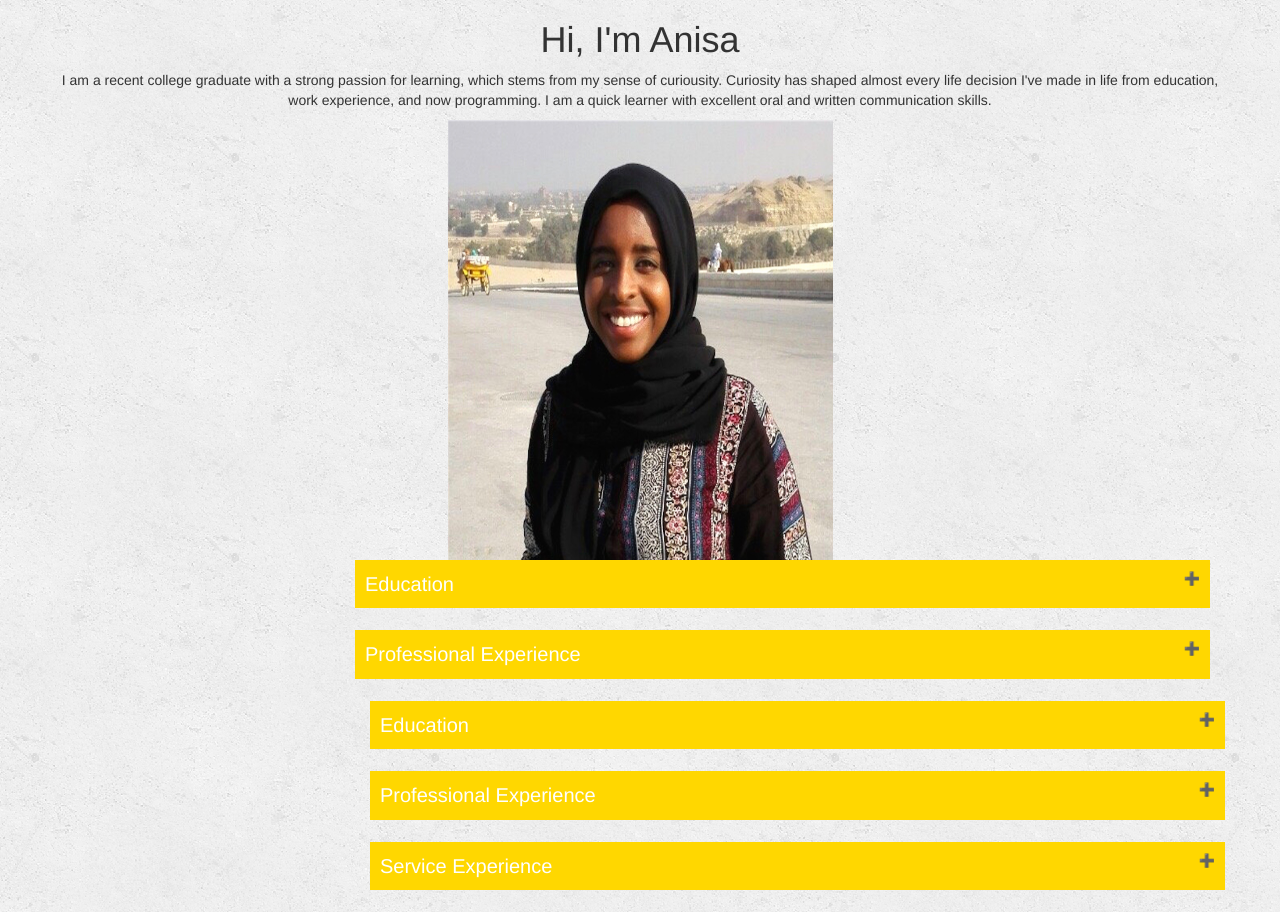
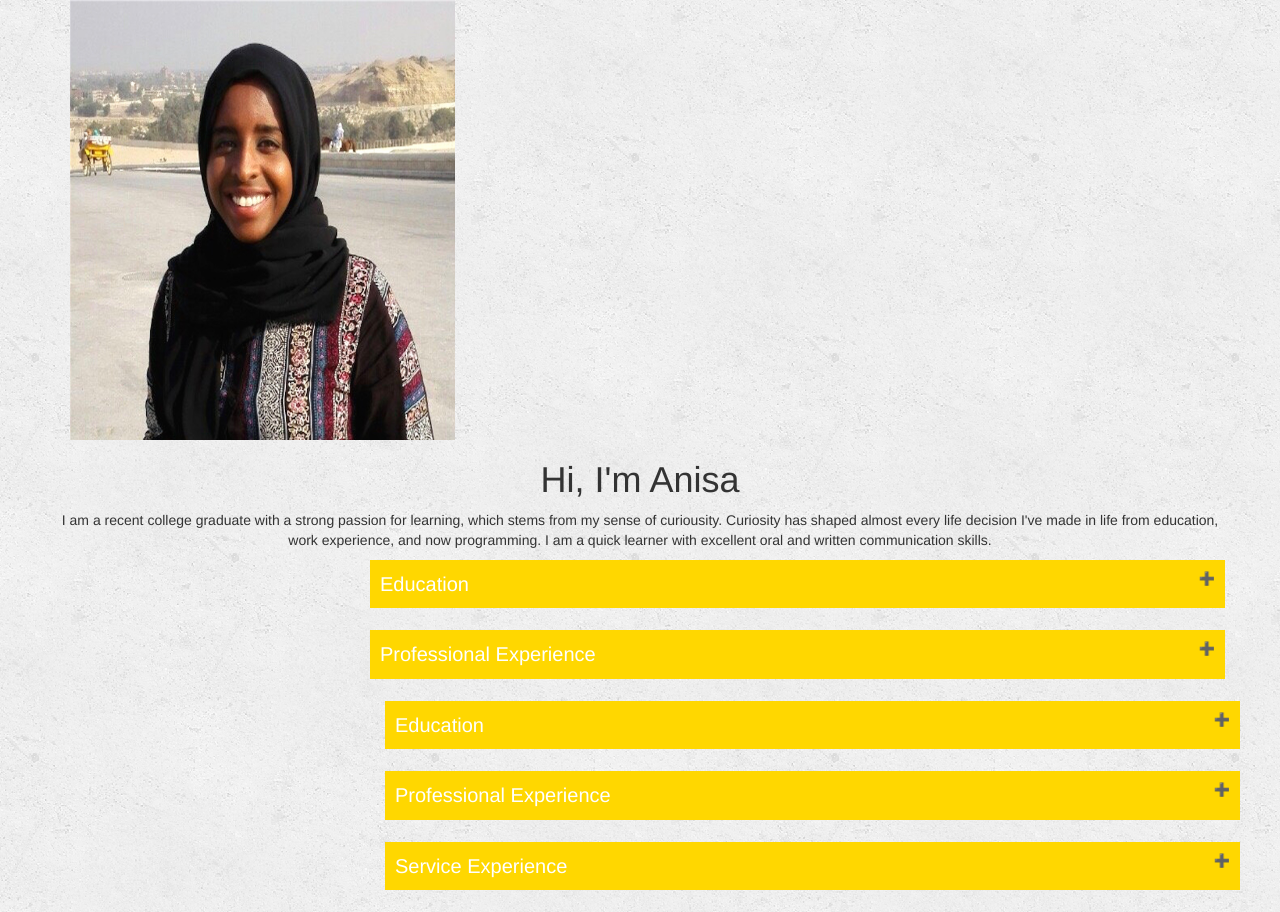
Before and after one commit to Anisa7/anisaabdulkadir.github.io, a plain HTML site: page index.html in a window 1280 px wide. Shown: the top 912 px of the page. Drawn offline with nearby package versions, Linux system fonts and the light colour scheme.

Commit message:
Update index.html

```diff
--- a/index.html
+++ b/index.html
@@ -8,20 +8,21 @@
 
  <body>
 
-  <header class="container">
+
+   <section class="container">
+    <div class="row">
+      <figure class="col-sm-6">
+   <img src="Me.jpg" height=440px width=385px border=200px/>
+       </div>
+
    <div  class="row text-center">
   <h1>Hi, I'm Anisa </h1>
   <p>I am a recent college graduate with a strong passion for learning, which stems from my sense of curiousity.
    Curiosity has shaped almost every life decision I've made in life from education, work experience, and now programming.
    I am a quick learner with excellent oral and written communication skills.
+      </div>
+     <section>
 
-   <section class=".col-sm-8">
-   <img src="Me.jpg" height=440px width=385px border=200px />
-    </section>
-
-   </div>
-
-   </header>
 
 <section class="container">
   <div align="right">
```
